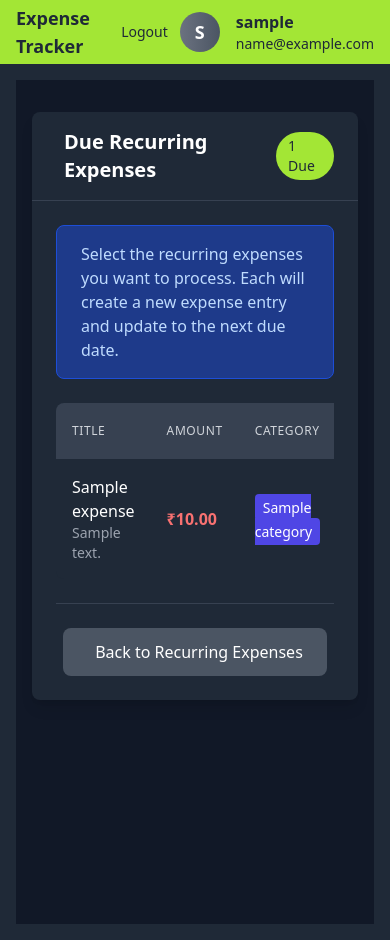
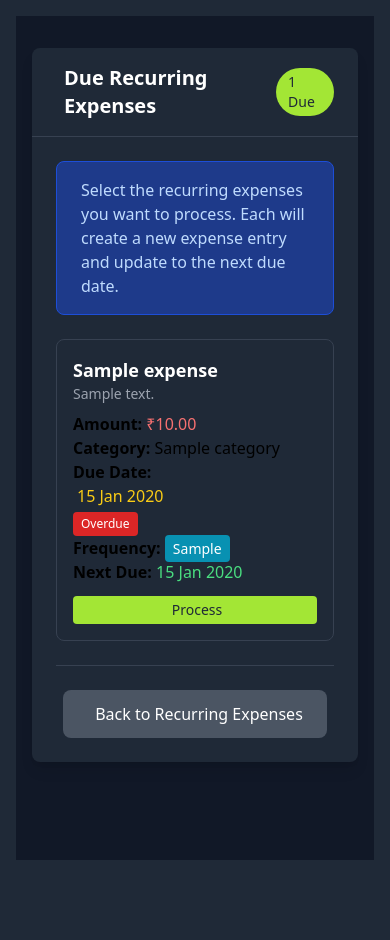
Before and after one commit to alensunny007/Expense-Tracker, a Flask app: page /process-due in a window 390 px wide. After the commit the page ends 860 px from the top, so only its background shows below. Run offline with Flask 3, Linux system fonts and the light colour scheme; a user stored in the database is signed in; tables that the repository leaves empty hold one stand-in row (values such as "Sample post"); some libraries are stand-ins or nearby versions.

Commit message:
Fixed UI/UX for mobile version

```diff
--- a/app/main/routes.py
+++ b/app/main/routes.py
@@ -22,7 +22,7 @@ def dashboard():
     recurring_count = len(recurring_expenses)
     due_count = sum(1 for re in recurring_expenses if re.is_due())
 
-    return render_template('main/dashboard.html',recurring_count=recurring_count,due_count=due_count)
+    return render_template('main/dashboard.html',recurring_count=recurring_count,due_count=due_count,show_navbar=True)
 
 @main_bp.route('/api/dashboard-data',methods=['GET','POST'])
 @login_required
@@ -51,7 +51,7 @@ def dashboard_data():
 @login_required
 def expense_list():
     expenses=Expense.query.filter_by(user_id=current_user.id).all()
-    return render_template('main/expense_list.html',expenses=expenses)
+    return render_template('main/expense_list.html',expenses=expenses,show_navbar=False)
 
 @main_bp.route('/expense/new',methods=['GET','POST'])
 @login_required
@@ -64,7 +64,7 @@ def expense_create():
         db.session.commit()
         flash("Expense added successfully!",category='success')
         return redirect(url_for('main.expense_list'))
-    return render_template('main/expense_create.html',form=form)
+    return render_template('main/expense_create.html',form=form,show_navbar=False)
 
 @main_bp.route('/recurring-expenses')
 @login_required
@@ -73,7 +73,7 @@ def recurring_expenses():
     recurring_count = len(recurring_expenses)
     due_count = sum(1 for re in recurring_expenses if re.is_due())
     return render_template('main/recurring_expenses.html', recurring_expenses=recurring_expenses
-    ,recurring_count=recurring_count,due_count=due_count)
+    ,recurring_count=recurring_count,due_count=due_count,show_navbar=False)
 
 @main_bp.route('/add-recurring-expense',methods=['GET','POST'])
 @login_required
@@ -97,7 +97,7 @@ def add_recurring_expense():
         return redirect(url_for('main.recurring_expenses'))
     else:
         print(f"Form error: {form.errors}")
-    return render_template('main/add_recurring_expense.html',form=form)
+    return render_template('main/add_recurring_expense.html',form=form,show_navbar=False)
 
 @main_bp.route('/edit-recurring-expense/<int:id>',methods=['GET','POST'])
 @login_required
@@ -115,7 +115,7 @@ def edit_recurring_expense(id):
         db.session.commit()
         flash('Reccuring expense updated successfully!',category='success')
         return redirect(url_for('main.recurring_expenses'))
-    return render_template('main/edit_recurring_expense.html',form=form,recurring_expense=recurring_expense)
+    return render_template('main/edit_recurring_expense.html',form=form,recurring_expense=recurring_expense,show_navbar=False)
 
 
 @main_bp.route('/delete-recurring-expense/<int:id>') #soft deletion if you need hard delete use db.session.delete(recurring_expense)
@@ -139,7 +139,7 @@ def process_due():
     except Exception as e:
         flash(f"Error fetching due expenses: {str(e)}",category='danger')
         due_expenses=[]
-    return render_template('main/process_due.html',due_expenses=due_expenses,today=date.today())
+    return render_template('main/process_due.html',due_expenses=due_expenses,today=date.today(),show_navbar=False)
 
 @main_bp.route('/process-selected',methods=['POST'])
 @login_required
@@ -170,7 +170,7 @@ def process_selected():
     except Exception as e:
         db.session.rollback()
         flash(f"Error processing expenses: {str(e)}",category='danger')
-    return render_template('main/process_results.html',processed_expenses=processed_expenses)
+    return render_template('main/process_results.html',processed_expenses=processed_expenses,show_navbar=False)
 
 @main_bp.route('/process-individual/<int:expense_id>',methods=['POST'])
 @login_required
--- a/app/templates/base.html
+++ b/app/templates/base.html
@@ -9,7 +9,9 @@
     <script src="https://cdnjs.cloudflare.com/ajax/libs/Chart.js/3.9.1/chart.min.js"></script>
 </head>
 <body class="bg-gray-800">
-    {% include 'partials/navbar.html' %}
+    {% if show_navbar %}
+        {% include 'partials/navbar.html' %}
+    {% endif %}
     <div class="container mx-auto p-4">
         {% include 'partials/flash_messages.html' %}
         {% block content %}{% endblock %}
--- a/app/templates/main/process_due.html
+++ b/app/templates/main/process_due.html
@@ -16,7 +16,6 @@
                     {{ due_expenses|length }} Due
                 </span>
             </div>
-
             <div class="p-6">
                 {% if due_expenses %}
                     <!-- Info Alert -->
@@ -30,8 +29,41 @@
                     </div>
 
                     <form action="{{ url_for('main.process_selected') }}" method="POST" id="processForm">
-                        <!-- Table -->
-                        <div class="overflow-x-auto">
+                        <!-- Mobile Card/List View -->
+                        <div class="md:hidden space-y-4 mb-6">
+                            {% for expense in due_expenses %}
+                                <div class="bg-gray-800 rounded-lg p-4 border border-gray-700">
+                                    <div class="text-white font-bold text-lg">{{ expense.title }}</div>
+                                    {% if expense.description %}
+                                        <div class="text-gray-400 text-sm mb-2 truncate">{{ expense.description }}</div>
+                                    {% endif %}
+                                    <div><strong>Amount:</strong> <span class="text-red-400">₹{{ "%.2f"|format(expense.amount) }}</span></div>
+                                    <div><strong>Category:</strong> {{ expense.category.name }}</div>
+                                    <div>
+                                        <strong>Due Date:</strong>
+                                        <span class="text-yellow-400 flex items-center">
+                                            <i class="fas fa-calendar-alt mr-1"></i>
+                                            {{ expense.next_due_date.strftime('%d %b %Y') }}
+                                        </span>
+                                        {% if expense.next_due_date < today %}
+                                            <span class="bg-red-600 text-white px-2 py-1 rounded text-xs inline-block mt-1">Overdue</span>
+                                        {% elif expense.next_due_date == today %}
+                                            <span class="bg-yellow-600 text-white px-2 py-1 rounded text-xs inline-block mt-1">Due Today</span>
+                                        {% endif %}
+                                    </div>
+                                    <div><strong>Frequency:</strong> <span class="bg-cyan-600 text-white px-2 py-1 rounded text-sm capitalize">{{ expense.frequency }}</span></div>
+                                    <div><strong>Next Due:</strong> <span class="text-green-400">{{ expense.calculate_next_due_date().strftime('%d %b %Y') }}</span></div>
+                                    <button type="button"
+                                            class="mt-3 bg-lime-400 hover:bg-lime-500 text-gray-800 px-3 py-1 rounded text-sm w-full process-individual"
+                                            data-id="{{ expense.id }}" data-title="{{ expense.title }}" data-amount="{{ expense.amount }}">
+                                        <i class="fas fa-check mr-1"></i>Process
+                                    </button>
+                                </div>
+                            {% endfor %}
+                        </div>
+
+                        <!-- Desktop Table View -->
+                        <div class="hidden md:block overflow-x-auto">
                             <table class="w-full bg-gray-800 rounded-lg overflow-hidden">
                                 <thead class="bg-gray-700">
                                     <tr>
--- a/app/templates/partials/navbar.html
+++ b/app/templates/partials/navbar.html
@@ -2,19 +2,19 @@
     <div class="max-w-7xl mx-auto px-4 sm:px-6 lg:px-8">
         <div class="flex justify-between h-16">
             <div class="flex">
-                <a href="/dashboard" class="text-gray-800 text-lg font-semibold flex items-center ">Expense Tracker</a>
+                <h1 class="text-gray-800 text-lg font-semibold flex items-center ">Expense Tracker</h1>
             </div>
             <div class="flex items-center">
                 {% if current_user.is_authenticated %}
-                    <a href="{{url_for('auth.logout')}}" class="text-gray-800 px-3 py-2 rounded-md text-sm font-medium hover:bg-lime-700">Logout</a>
                 <div class="flex items-center gap-4">
                     <div class="w-10 h-10 rounded-full bg-gradient-to-r from-gray-500 to-gray-600 flex items-center justify-center text-white text-lg font-semibold">
                         {{ current_user.username|first|upper if current_user.username else 'U' }}
                     </div>
                     <div>
                         <p class="text-gray-800 font-semibold">{{ current_user.username }}</p>
-            <p class="text-gray-800 text-sm">{{ current_user.email }}</p>
+                        <p class="text-gray-800 text-sm hidden md:block">{{ current_user.email }}</p>
                     </div>
+                    <a href="{{url_for('auth.logout')}}" class="text-gray-800 px-3 py-2 rounded-md text-sm font-medium hover:bg-red-500">Logout</a>
             </div>
                 {% else %}
                     <a href="{{url_for('auth.login')}}" class="text-gray-800 px-3 py-2 rounded-md text-sm font-medium hover:bg-lime-700">Login</a>
```
Also changed, not shown: app/templates/main/expense_list.html (+14 -1 lines), README.md. Lines whose indentation alone changed are shown as unchanged.
